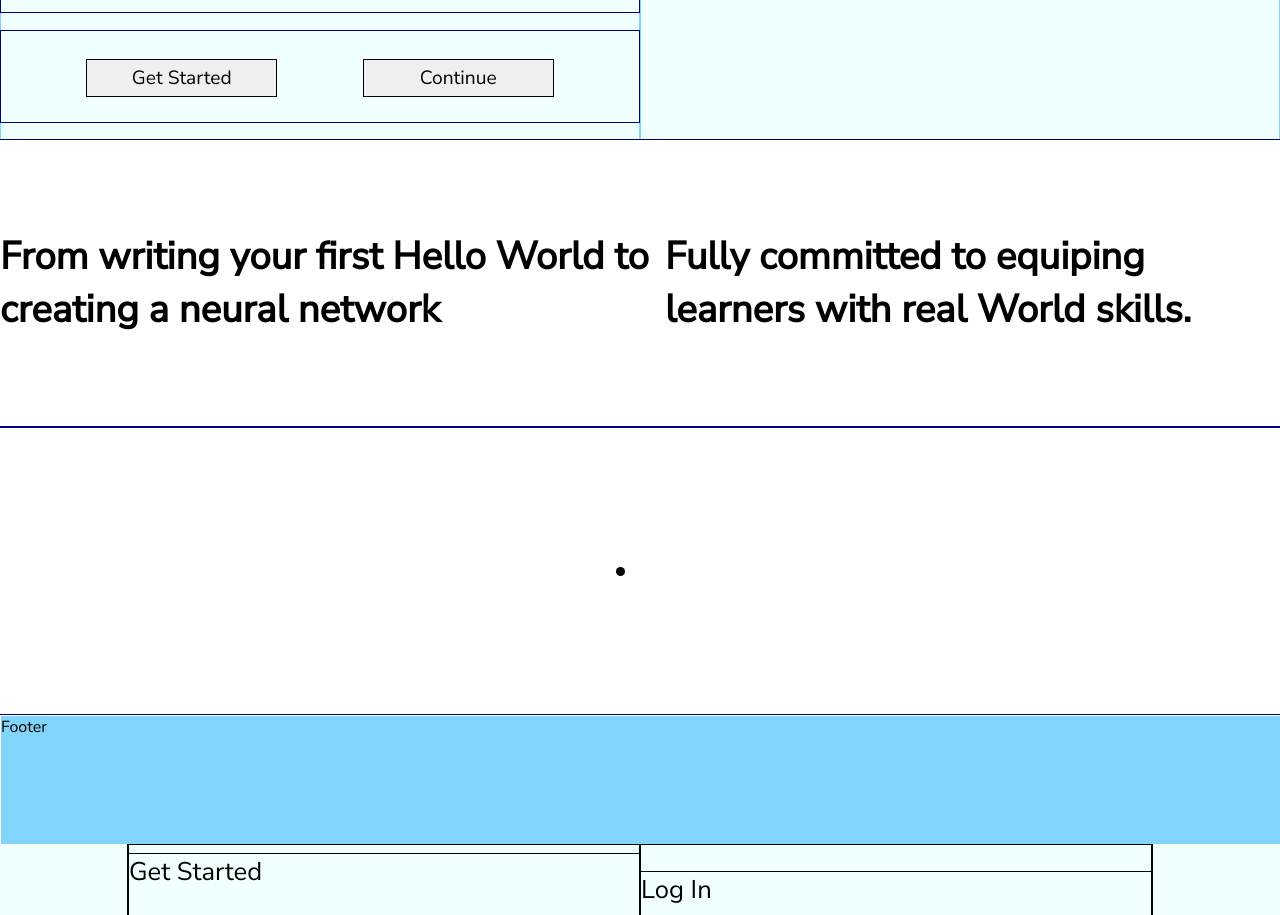
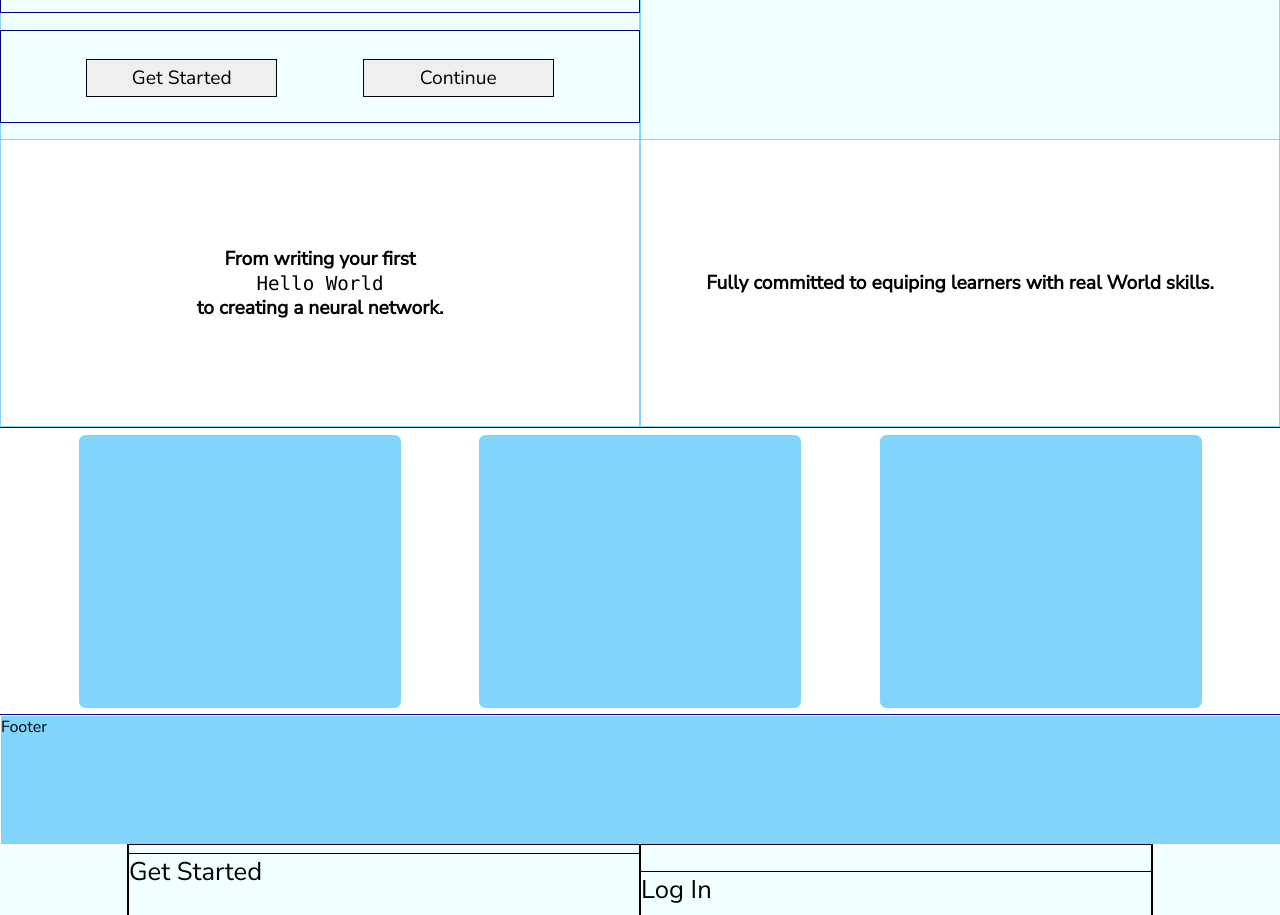
Before and after one commit to MokuaEnock/NxT-learn, a React (Create React App) app: page / in a window 1280 px wide. Shown: the part 380-1295 px from the top of the page. Built offline with nearby package versions, Linux system fonts and the light colour scheme; data requests are answered from the project's data file.

Commit message:
create skeleton for section 1 in landing page

```diff
--- a/src/components/home/main.js
+++ b/src/components/home/main.js
@@ -18,15 +18,27 @@ function Main() {
 
       <section id="main_section">
         <div id="sect_container1">
-          <h2>
-            From writing your first Hello World to creating a neural network
-          </h2>
+          <div>
+            <h2>From writing your first</h2>
+            <code> Hello World </code>
+            <h2>to creating a neural network.</h2>
+          </div>
 
-          <h2>Fully committed to equiping learners with real World skills.</h2>
+          <div>
+            <h2>
+              Fully committed to equiping learners with real World skills.
+            </h2>
+          </div>
         </div>
         <ul id="sect_container2">
           <li></li>
+          <li></li>
+          <li></li>
         </ul>
+      </section>
+
+      <section id="main_cards">
+
       </section>
     </>
   );
--- a/src/index.css
+++ b/src/index.css
@@ -121,6 +121,38 @@ main>div>span>button {
   justify-content: space-evenly;
   align-items: center;
   border: thin solid #000080;
+}
+
+#sect_container1>div {
+  width: 50%;
+  height: 100%;
+  display: flex;
+  border: thin solid #81D4FA;
+  display: flex;
+  flex-direction: column;
+  justify-content: center;
+  align-items: center;
+  font-size: 1.5vw;
+}
+
+#sect_container1>div>h2 {
+  font-size: 1.5vw;
+}
+
+#sect_container2 {
+  list-style: none;
+  display: flex;
+  flex-direction: row;
+  justify-content: space-evenly;
+  align-items: center;
+}
+
+#sect_container2>li {
+  width: 25%;
+  height: 95%;
+  border: thin solid #81D4FA;
+  border-radius: 0.5vw;
+  background-color: #81D4FA;
 }
 
 footer {
```
